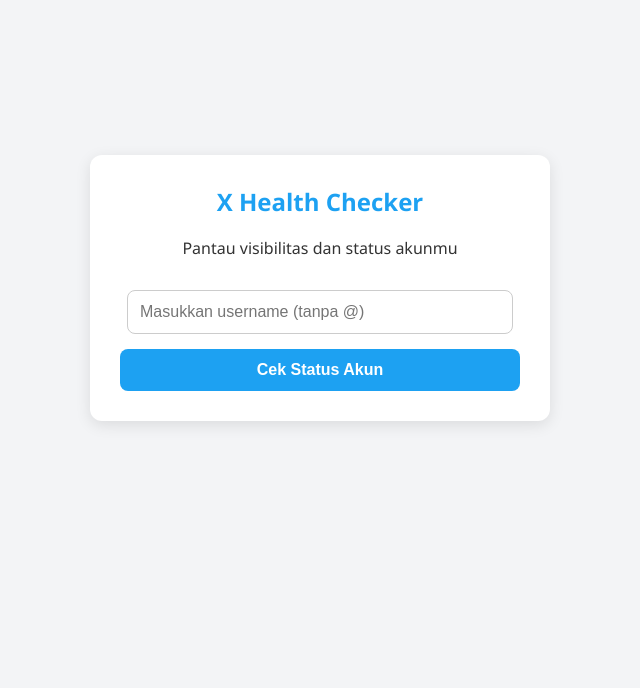
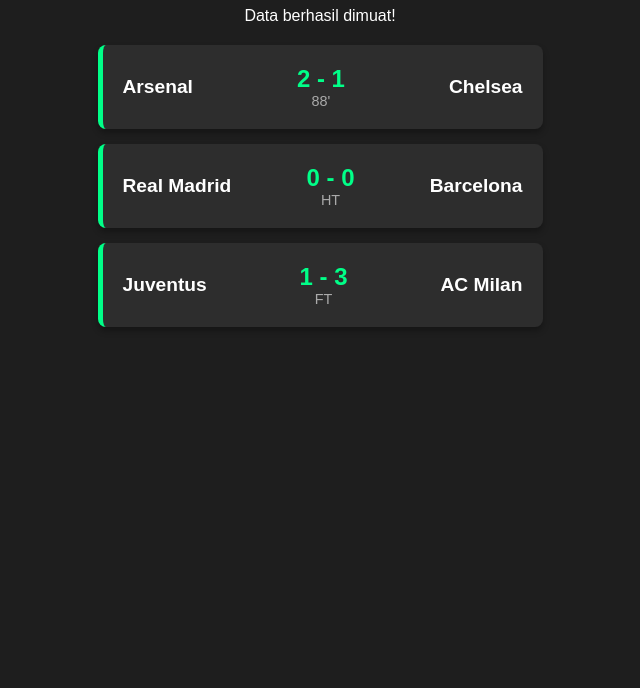
Before and after one commit to Agelakz/shadow, a website: page index.html in a window 1280 px wide. Shown: the part 112-800 px from the top of the page, without its empty margins (320-960 px from the left). Drawn offline with Linux system fonts and the light colour scheme.

Commit message:
Update index.html

```diff
--- a/index.html
+++ b/index.html
@@ -3,127 +3,92 @@
 <head>
     <meta charset="UTF-8">
     <meta name="viewport" content="width=device-width, initial-scale=1.0">
-    <title>X (Twitter) Account Health Checker</title>
+    <title>Live Score Papan Atas</title>
     <style>
         body {
-            font-family: 'Segoe UI', Tahoma, Geneva, Verdana, sans-serif;
-            background-color: #f3f4f6;
-            color: #333;
+            font-family: Arial, sans-serif;
+            background-color: #1e1e1e; /* Warna gelap agar terlihat elegan */
+            color: white;
+            text-align: center;
+            padding: 30px;
+        }
+        .scoreboard-container {
             display: flex;
-            justify-content: center;
+            flex-direction: column;
             align-items: center;
-            height: 100vh;
-            margin: 0;
+            gap: 15px;
+            margin-top: 20px;
         }
-        .container {
-            background-color: #fff;
-            padding: 30px;
-            border-radius: 12px;
-            box-shadow: 0 4px 15px rgba(0,0,0,0.1);
+        .match-card {
+            background: #2d2d2d;
+            border-left: 5px solid #00ff88; /* Aksen hijau neon */
+            padding: 20px;
+            border-radius: 8px;
             width: 100%;
             max-width: 400px;
-            text-align: center;
+            box-shadow: 0 4px 6px rgba(0,0,0,0.3);
+            display: flex;
+            justify-content: space-between;
+            align-items: center;
         }
-        h2 { margin-top: 0; color: #1da1f2; }
-        input[type="text"] {
-            width: 90%;
-            padding: 12px;
-            margin: 15px 0;
-            border: 1px solid #ccc;
-            border-radius: 8px;
-            font-size: 16px;
-        }
-        button {
-            background-color: #1da1f2;
-            color: white;
-            border: none;
-            padding: 12px 20px;
-            border-radius: 8px;
-            font-size: 16px;
-            cursor: pointer;
-            width: 100%;
-            font-weight: bold;
-            transition: background-color 0.3s;
-        }
-        button:hover { background-color: #1a91da; }
-        .result-box {
-            margin-top: 20px;
-            padding: 15px;
-            border-radius: 8px;
-            background-color: #f8f9fa;
-            text-align: left;
-            display: none; /* Disembunyikan sampai ada hasil */
-            font-size: 14px;
-        }
-        .status-item { margin-bottom: 8px; }
-        .safe { color: #10b981; font-weight: bold; }
-        .ban { color: #ef4444; font-weight: bold; }
-        .loading { color: #6b7280; font-style: italic; }
+        .team-name { font-size: 1.2em; font-weight: bold; }
+        .score { font-size: 1.5em; color: #00ff88; font-weight: bold; }
+        .time { font-size: 0.9em; color: #aaa; }
     </style>
 </head>
 <body>
 
-    <div class="container">
-        <h2>X Health Checker</h2>
-        <p>Pantau visibilitas dan status akunmu</p>
+    <h1>Pertandingan Hari Ini ⚽</h1>
+    <p>Memuat data dari "API"...</p>
 
-        <input type="text" id="username" placeholder="Masukkan username (tanpa @)">
-        <button onclick="checkAccount()" id="checkBtn">Cek Status Akun</button>
-
-        <div class="result-box" id="resultBox">
-            </div>
-    </div>
+    <div id="scoreboard" class="scoreboard-container"></div>
 
     <script>
-        async function checkAccount() {
-            const usernameInput = document.getElementById('username').value.trim();
-            const resultBox = document.getElementById('resultBox');
-            const checkBtn = document.getElementById('checkBtn');
+        // 1. Kita siapkan tempat untuk menaruh data di HTML
+        const scoreboardDiv = document.getElementById('scoreboard');
 
-            // Hapus karakter '@' jika pengguna tidak sengaja memasukkannya
-            const username = usernameInput.replace(/^@/, '');
+        // 2. Karena kita belum memasukkan API key asli Anda, kita buat simulasi data (Data Dummy)
+        // Ini persis seperti format data yang biasanya dikirimkan oleh API
+        const dummyData = [
+            { homeTeam: "Arsenal", awayTeam: "Chelsea", score: "2 - 1", time: "88'" },
+            { homeTeam: "Real Madrid", awayTeam: "Barcelona", score: "0 - 0", time: "HT" },
+            { homeTeam: "Juventus", awayTeam: "AC Milan", score: "1 - 3", time: "FT" }
+        ];
 
-            if (!username) {
-                alert("Harap masukkan username yang valid!");
-                return;
-            }
+        // 3. Fungsi untuk menyusun data menjadi tampilan visual
+        function displayScores(matches) {
+            scoreboardDiv.innerHTML = ''; // Kosongkan papan skor terlebih dahulu
 
-            // Tampilkan status loading
-            resultBox.style.display = "block";
-            resultBox.innerHTML = `<div class="loading">⏳ Sedang mengekstrak data untuk @${username}...</div>`;
-            checkBtn.disabled = true;
+            matches.forEach(match => {
+                // Membuat kartu pertandingan untuk setiap data
+                const matchHTML = `
+                    <div class="match-card">
+                        <div class="team-name">${match.homeTeam}</div>
+                        <div class="score-container">
+                            <div class="score">${match.score}</div>
+                            <div class="time">${match.time}</div>
+                        </div>
+                        <div class="team-name">${match.awayTeam}</div>
+                    </div>
+                `;
+                // Suntikkan kartu ke dalam HTML
+                scoreboardDiv.innerHTML += matchHTML;
+            });
+        }
 
-            try {
-                /* Di dunia nyata, baris di bawah ini akan memanggil server (Backend) buatanmu.
-                  Misalnya:
-                  const response = await fetch(`http://localhost:3000/api/check?user=${username}`);
-                  const data = await response.json();
-                */
+        // 4. Kita jalankan fungsinya (Seolah-olah baru selesai mengambil data dari API)
+        setTimeout(() => {
+            displayScores(dummyData);
+            document.querySelector('p').innerText = "Data berhasil dimuat!";
+        }, 1500); // Kita beri jeda 1.5 detik agar terasa seperti sedang loading dari internet
 
-                // Simulasikan jeda waktu server mengecek ke X (2 detik)
-                setTimeout(() => {
-                    // Simulasi respon dari backend
-                    const data = {
-                        searchBan: false,
-                        ghostBan: false,
-                        replyDeboosting: true
-                    };
+        /* Catatan: Nanti jika Anda sudah punya link API dari sportsrc.org,
+        kodenya akan kita ganti menggunakan perintah fetch() seperti ini:
 
-                    // Tampilkan hasil
-                    resultBox.innerHTML = `
-                        <h3 style="margin-top:0; border-bottom: 1px solid #ccc; padding-bottom: 8px;">Hasil: @${username}</h3>
-                        <div class="status-item">🔍 <b>Search Ban:</b> ${data.searchBan ? '<span class="ban">Terkena Ban</span>' : '<span class="safe">Aman</span>'}</div>
-                        <div class="status-item">👻 <b>Ghost Ban:</b> ${data.ghostBan ? '<span class="ban">Terkena Ban</span>' : '<span class="safe">Aman</span>'}</div>
-                        <div class="status-item">📉 <b>Reply Deboosting:</b> ${data.replyDeboosting ? '<span class="ban">Terdeteksi</span> (Hindari spam balasan)' : '<span class="safe">Aman</span>'}</div>
-                    `;
-                    checkBtn.disabled = false;
-                }, 2000);
-
-            } catch (error) {
-                resultBox.innerHTML = `<div class="ban">❌ Gagal terhubung ke server.</div>`;
-                checkBtn.disabled = false;
-            }
-        }
+        fetch('LINK_API_ANDA')
+            .then(response => response.json())
+            .then(data => displayScores(data));
+        */
     </script>
 
 </body>
```
